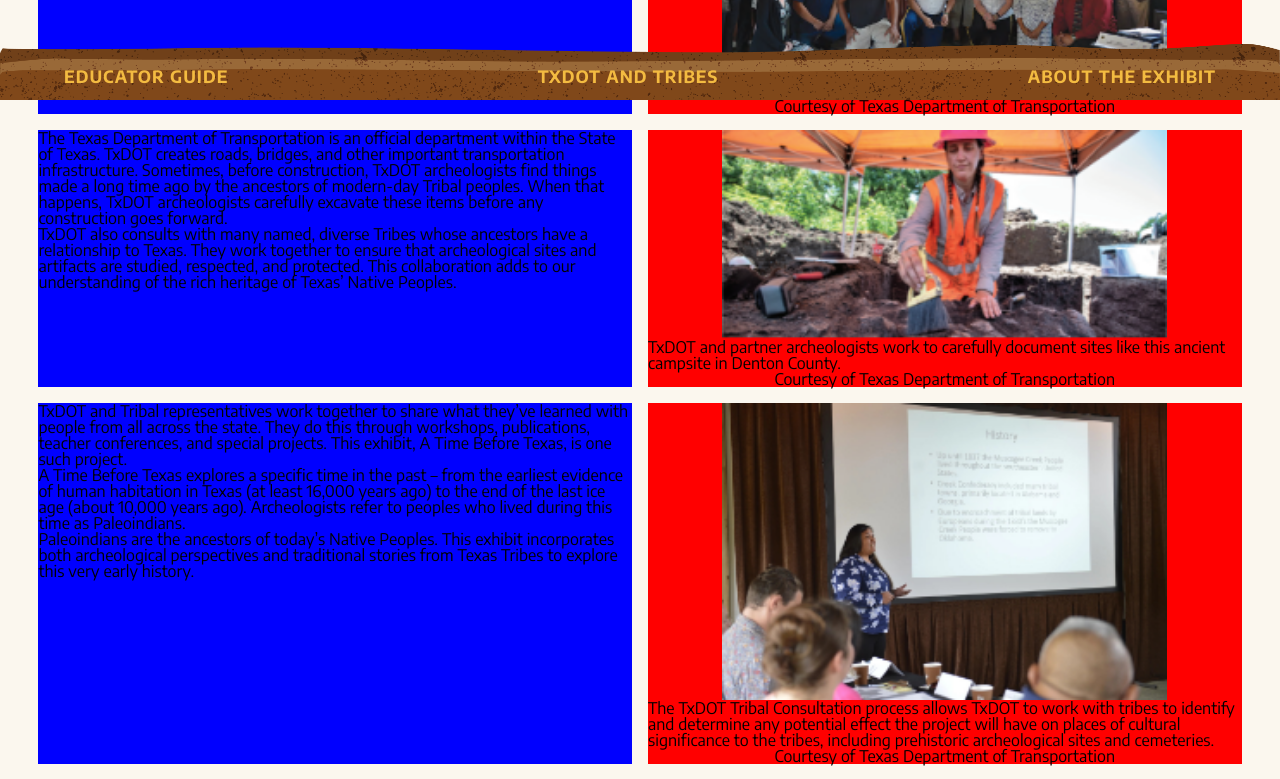
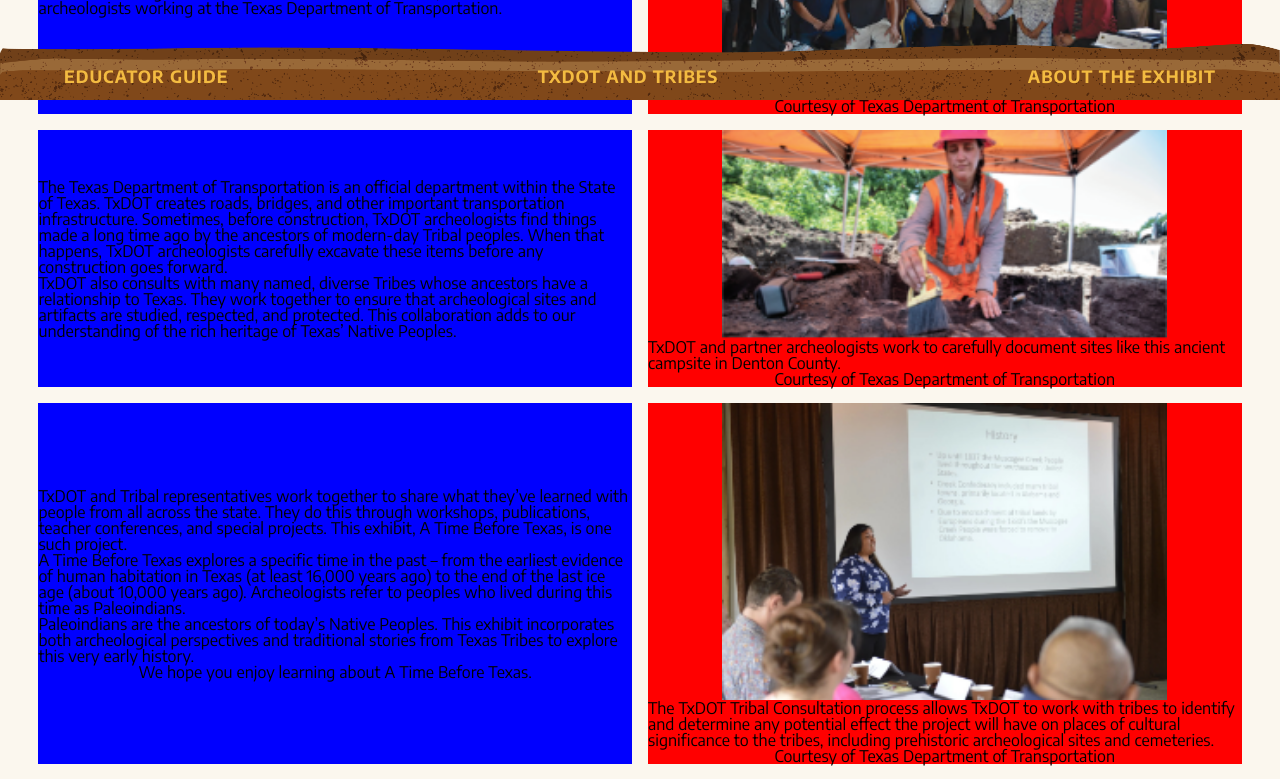
Before and after one commit to scottdickerson/paleoindian-site, a Next.js app: page /txdot-and-tribes in a window 1280 px wide. Shown: the part 700-1479 px from the top of the page. Built offline with nearby package versions, Linux system fonts and the light colour scheme; a web font is replaced by a local one.

Commit message:
not sure if css grid is the best way to do this

```diff
--- a/src/pages/txdot-and-tribes.tsx
+++ b/src/pages/txdot-and-tribes.tsx
@@ -101,10 +101,10 @@
                         <p>
                             Paleoindians are the ancestors of today’s Native Peoples. This exhibit incorporates both archeological perspectives and traditional stories from Texas Tribes to explore this very early history.
                         </p>
+                        <p className={styles.sendOff}>
+                            We hope you enjoy learning about A Time Before Texas.
+                        </p>
                     </div>
-                    <p className={styles.sendOff}>
-                    We hope you enjoy learning about A Time Before Texas.
-                    </p>
                     <div className={`${styles.imageBlock} ${styles.endingImageBlock}`}>
                         <Image
                             src={endingImage}
--- a/src/styles/TXDotAndTribes.module.scss
+++ b/src/styles/TXDotAndTribes.module.scss
@@ -10,6 +10,10 @@
 .textBlock {
     grid-column: var(--text-column);
     background-color: blue;
+    display: flex;
+    flex-direction: column;
+    justify-content: center;
+    align-items: center;
 }
 
 .imageBlock {
@@ -62,8 +66,4 @@
     .textBlock4 {
         grid-row: 5;
     }
-
-    .sendOff {
-        grid-row: 5;
-    }
 }
```
